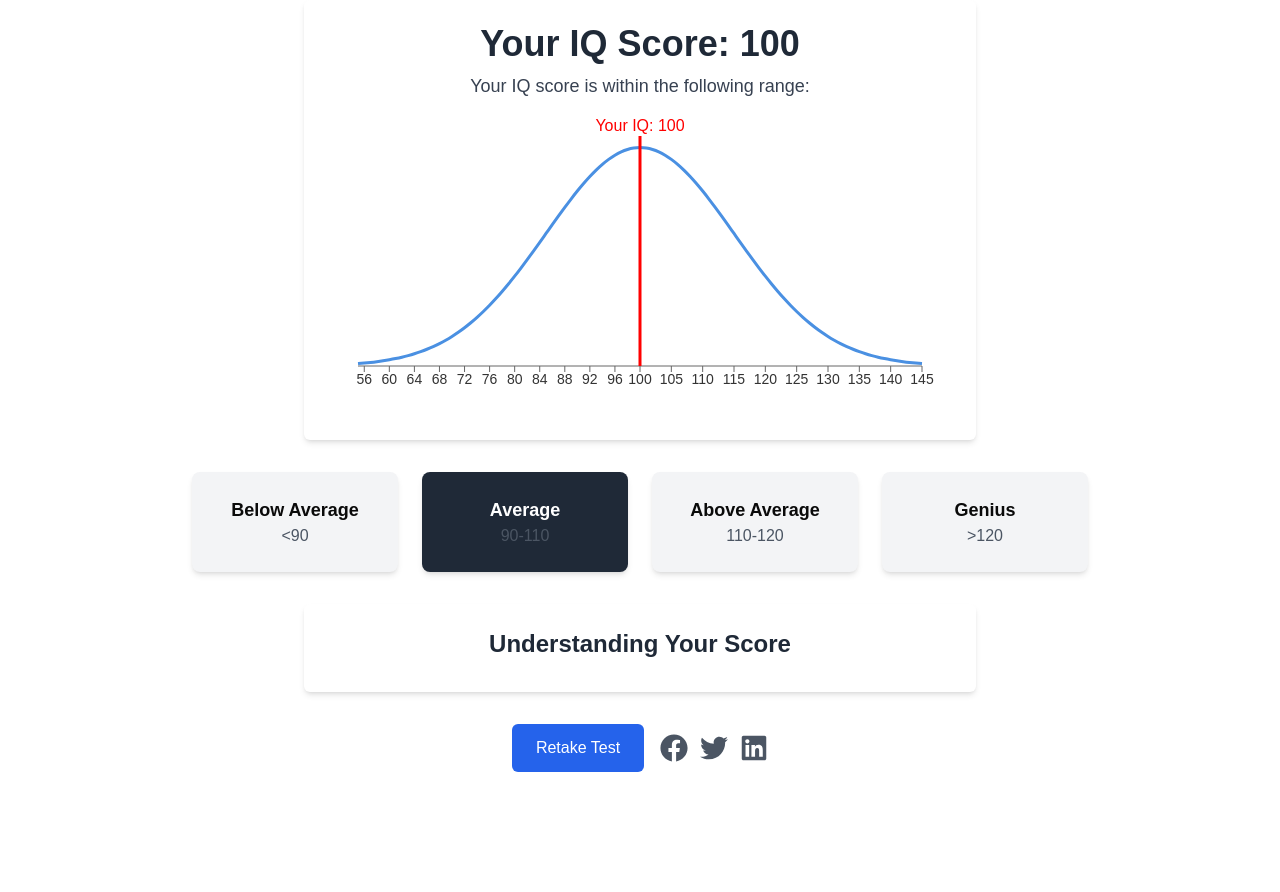
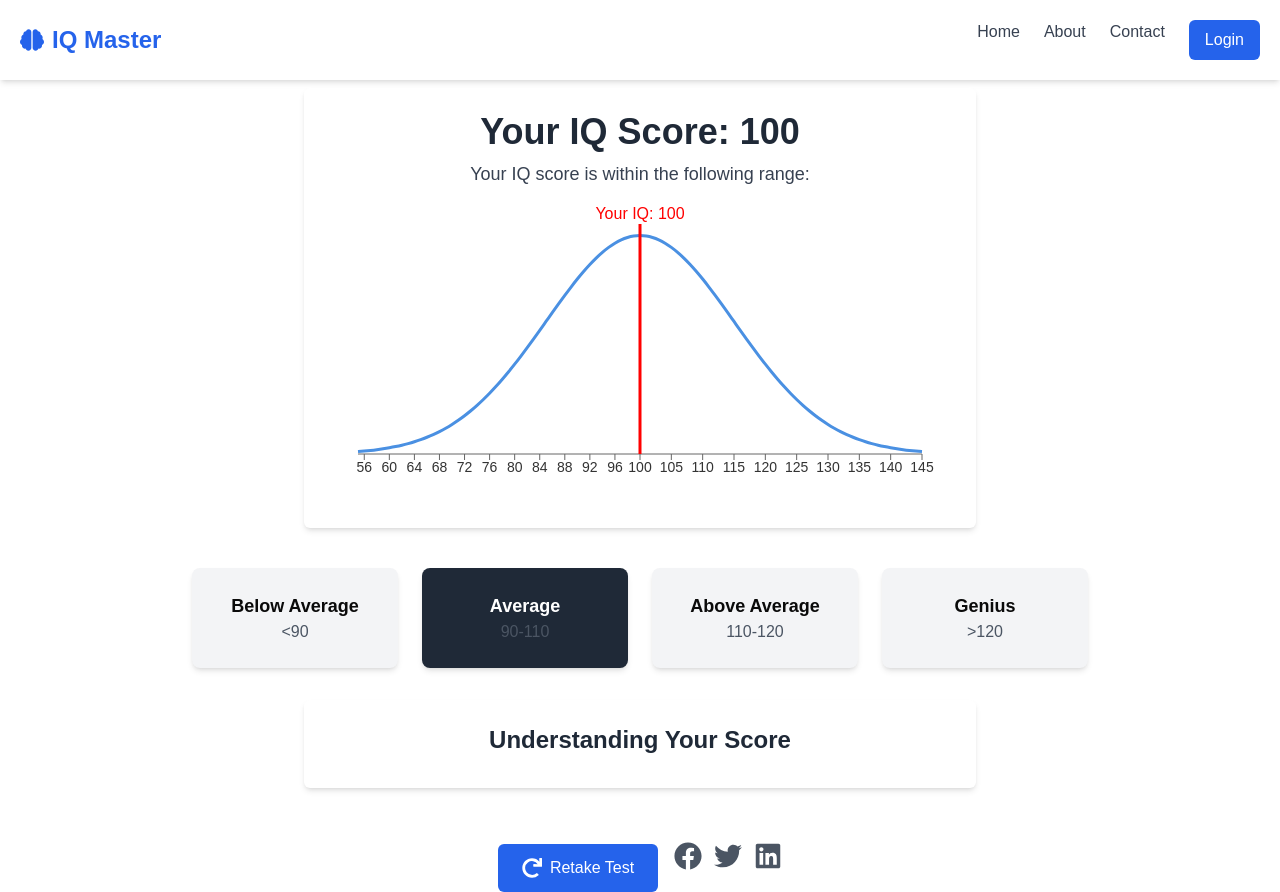
Before and after one commit to ahmedk1991/ahmed-kerkri-eindopdracht, a Next.js app: page /results in a window 1280 px wide. Before the commit the page ends 800 px from the top, so only its background shows below. Built offline with nearby package versions, Linux system fonts and the light colour scheme.

Commit message:
nav resultpage toegevoegd

```diff
--- a/src/app/results/page.tsx
+++ b/src/app/results/page.tsx
@@ -3,7 +3,8 @@
 import { useRouter } from "next/navigation";
 import { useEffect, useState } from "react";
 import BellCurve from "@/app/components/BellCurve";
-import { FaFacebook, FaTwitter, FaLinkedin } from "react-icons/fa";
+import {FaFacebook, FaTwitter, FaLinkedin, FaRedo} from "react-icons/fa";
+import Header from "@/app/components/Header";
 
 export default function ResultsPage() {
     const router = useRouter();
@@ -31,10 +32,12 @@ export default function ResultsPage() {
     }, []);
 
     return (
+        <>
+        <Header />
         <div className="min-h-screen flex flex-col items-center px-6">
 
 
-            <div className="w-full max-w-2xl bg-white shadow-md p-6 rounded-md text-center">
+            <div className="w-full max-w-2xl bg-white shadow-md p-6 rounded-md text-center m-2">
                 <h2 className="text-4xl font-bold text-gray-800">Your IQ Score: {iqScore}</h2>
                 <p className="text-lg text-gray-700 mt-2">Your IQ score is within the following range:</p>
                 <div className="mt-4 w-full">
@@ -69,8 +72,11 @@ export default function ResultsPage() {
             </div>
 
             <div className="flex items-center gap-4 mt-8">
-                <button onClick={() => router.push("/test")} className="px-6 py-3 bg-blue-600 text-white rounded-md hover:bg-blue-700">
-                    Retake Test
+                <button
+                    onClick={() => router.push("/test")}
+                    className="mt-6 px-6 py-3 flex items-center gap-2 bg-blue-600 text-white rounded-md hover:bg-blue-700"
+                >
+                    <FaRedo size={20} /> Retake Test
                 </button>
                 <div className="flex gap-3 text-gray-600">
                     <a href="#" className="hover:text-blue-600"><FaFacebook size={28} /></a>
@@ -79,5 +85,6 @@ export default function ResultsPage() {
                 </div>
             </div>
         </div>
+        </>
     );
 }
```
